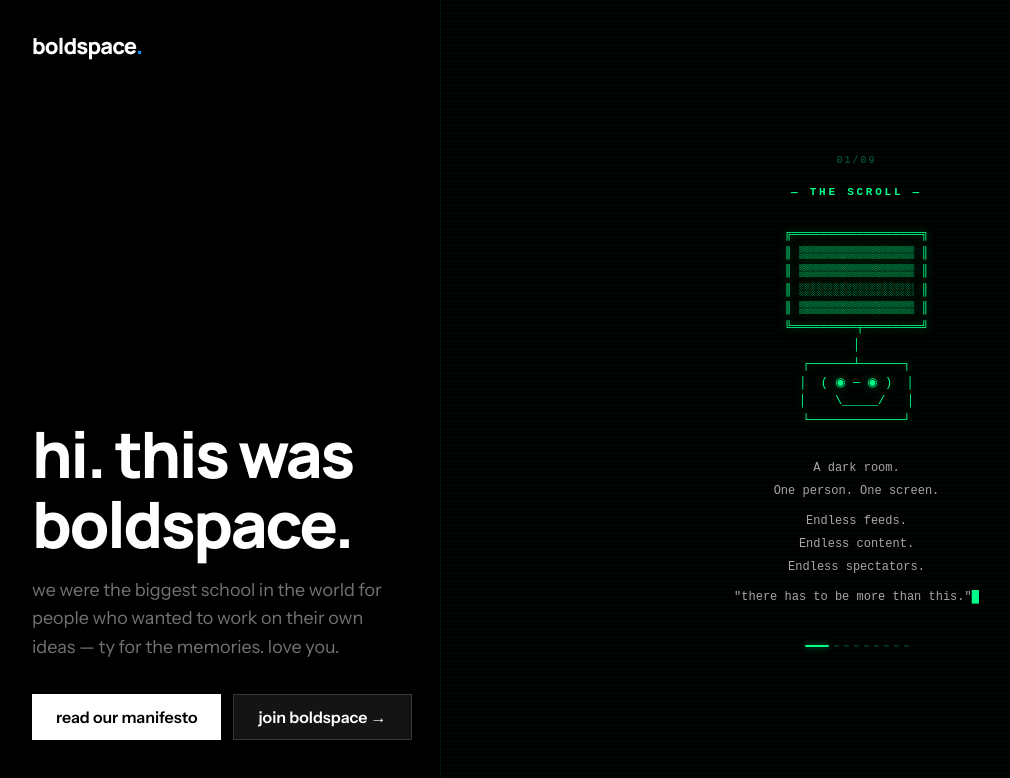
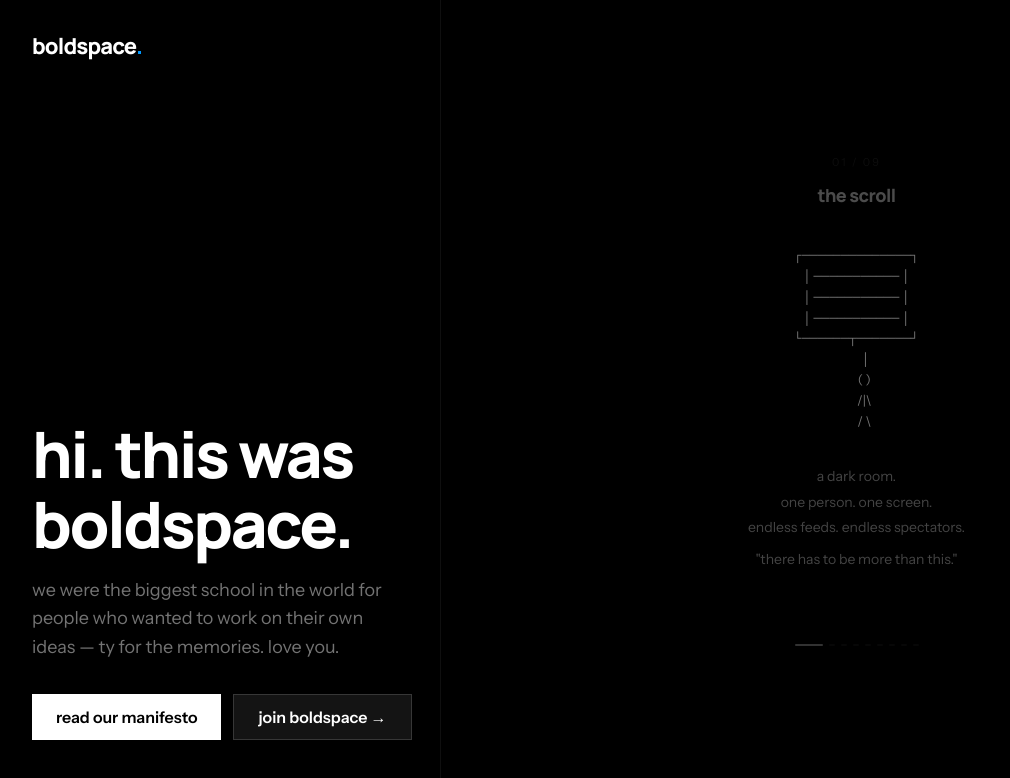
Before and after one commit to MRsanjuedit/buildspace, a Next.js app: page / in a window 1280 px wide. Shown: the top 778 px of the page, without its empty margins (8-1018 px from the left). Built offline with nearby package versions, Linux system fonts and the light colour scheme.

Commit message:
redesign: story panel matches site UI — white/black, Manrope, Instrument Sans, smooth fades

```diff
--- a/app/components/AsciiStory.tsx
+++ b/app/components/AsciiStory.tsx
@@ -3,441 +3,365 @@
 import { useEffect, useRef, useState } from 'react';
 
 interface Scene {
+  sceneNum: string;
   title: string;
-  art: string[];
+  character: string[];
   lines: string[];
 }
 
 const SCENES: Scene[] = [
   {
-    title: 'THE SCROLL',
-    art: [
-      '  ╔══════════════════╗  ',
-      '  ║ ▒▒▒▒▒▒▒▒▒▒▒▒▒▒▒▒ ║  ',
-      '  ║ ▒▒▒▒▒▒▒▒▒▒▒▒▒▒▒▒ ║  ',
-      '  ║ ░░░░░░░░░░░░░░░░ ║  ',
-      '  ║ ▒▒▒▒▒▒▒▒▒▒▒▒▒▒▒▒ ║  ',
-      '  ╚═════════╤════════╝  ',
-      '            │            ',
-      '     ┌──────┴──────┐     ',
-      '     │  ( ◉ ─ ◉ )  │     ',
-      '     │    \\_____/   │     ',
-      '     └─────────────┘     ',
+    sceneNum: '01',
+    title: 'the scroll',
+    character: [
+      '┌──────────────┐',
+      '│ ─────────── │',
+      '│ ─────────── │',
+      '│ ─────────── │',
+      '└──────┬───────┘',
+      '       │',
+      '      ( )',
+      '      /|\\',
+      '      / \\',
     ],
     lines: [
-      'A dark room.',
-      'One person. One screen.',
-      '',
-      'Endless feeds.',
-      'Endless content.',
-      'Endless spectators.',
+      'a dark room.',
+      'one person. one screen.',
+      'endless feeds. endless spectators.',
       '',
       '"there has to be more than this."',
     ],
   },
   {
-    title: 'THE IDEA',
-    art: [
-      '           ✦             ',
-      '        ✦     ✦          ',
-      '      ✦    ✺    ✦        ',
-      '        ✦     ✦          ',
-      '           ✦             ',
-      '                         ',
-      '  ┌─────────────────┐    ',
-      '  │                 │    ',
-      '  │    [ d e s k ]  │    ',
-      '  │                 │    ',
-      '  └─────────────────┘    ',
+    sceneNum: '02',
+    title: 'the idea',
+    character: [
+      '        ·',
+      '      · ✦ ·',
+      '    ·   ✺   ·',
+      '      · ✦ ·',
+      '        ·',
+      '',
+      '  ──────────────',
+      '      [ desk ]',
+      '  ──────────────',
     ],
     lines: [
-      'A tiny spark appears.',
+      'a tiny spark appears above the desk.',
       '',
-      'Not a startup.',
-      'Not a business plan.',
+      'not a startup.',
+      'not a business plan.',
       '',
-      'Just an idea.',
-      'Small. Fragile.',
-      'Impossible to ignore.',
+      'just an idea. small. fragile.',
+      'impossible to ignore.',
     ],
   },
   {
-    title: 'THE WALL',
-    art: [
-      '  ▓▓▓▓▓▓▓▓▓▓▓▓▓▓▓▓▓▓▓  ',
-      '  ▓                   ▓  ',
-      '  ▓  "you\'re too      ▓  ',
-      '  ▓    early."        ▓  ',
-      '  ▓                   ▓  ',
-      '  ▓  "someone already ▓  ',
-      '  ▓   built that."    ▓  ',
-      '  ▓                   ▓  ',
-      '  ▓  "wait until      ▓  ',
-      '  ▓   you\'re ready."  ▓  ',
-      '  ▓                   ▓  ',
-      '  ▓▓▓▓▓▓▓▓▓▓▓▓▓▓▓▓▓▓▓  ',
+    sceneNum: '03',
+    title: 'the wall',
+    character: [
+      '████████████████',
+      '█              █',
+      '█  "too early" █',
+      '█              █',
+      '█  "wait till  █',
+      '█  you\'re      █',
+      '█  ready."     █',
+      '█              █',
+      '████████████████',
     ],
     lines: [
-      'The world responds.',
+      'the world responds.',
       '',
-      'The spark flickers.',
-      'The person almost lets go.',
+      'the spark flickers.',
+      'the person almost lets go.',
       '',
-      'But the idea refuses',
-      'to disappear.',
+      'but the idea refuses to disappear.',
     ],
   },
   {
-    title: 'THE SEARCH',
-    art: [
-      '  [▪][▪][▪][▪][▪][ + ]  ',
-      '  ┌──────────────────┐   ',
-      '  │ > how to build_  │   ',
-      '  ├──────────────────┤   ',
-      '  │  Tutorial #47    │   ',
-      '  │  ████████░░░░░   │   ',
-      '  │  Tutorial #48    │   ',
-      '  │  ████████░░░░░   │   ',
-      '  │  Tutorial #49    │   ',
-      '  │  ████░░░░░░░░░   │   ',
-      '  └──────────────────┘   ',
+    sceneNum: '04',
+    title: 'the search',
+    character: [
+      '[ ─ ][ ─ ][ ─ ][ + ]',
+      '┌────────────────────┐',
+      '│ > how to build _  │',
+      '├────────────────────┤',
+      '│  tutorial #47      │',
+      '│  ████████░░░░      │',
+      '│  tutorial #48      │',
+      '│  ████░░░░░░░░      │',
+      '└────────────────────┘',
     ],
     lines: [
-      'Late nights.',
-      'Open tabs.',
-      'Half-finished projects.',
+      'late nights. open tabs.',
+      'half-finished projects.',
       '',
-      'The person searches for',
-      'others like them.',
+      'the person searches for others like them.',
+      'builders. creators. dreamers.',
       '',
-      'Nobody nearby understands.',
+      'nobody nearby understands.',
     ],
   },
   {
-    title: 'THE SIGNAL',
-    art: [
-      '                          ',
-      '  ╔════════════════════╗  ',
-      '  ║                    ║  ',
-      '  ║  WELCOME TO        ║  ',
-      '  ║  BOLDSPACE.        ║  ',
-      '  ║                    ║  ',
-      '  ║  BUILD IN PUBLIC.  ║  ',
-      '  ║  FIND YOUR PEOPLE. ║  ',
-      '  ║  START CREATING.   ║  ',
-      '  ║                    ║  ',
-      '  ╚════════════════════╝  ',
+    sceneNum: '05',
+    title: 'the signal',
+    character: [
+      '╔══════════════════╗',
+      '║                  ║',
+      '║  WELCOME TO      ║',
+      '║  BOLDSPACE.      ║',
+      '║                  ║',
+      '║  BUILD IN PUBLIC ║',
+      '║  FIND YOUR PEOPLE║',
+      '║  START CREATING  ║',
+      '║                  ║',
+      '╚══════════════════╝',
     ],
     lines: [
-      'A message appears',
-      'in the darkness.',
+      'a message appears in the darkness.',
       '',
-      'The person clicks.',
+      'the person clicks.',
       '',
-      'Lights begin turning on',
+      'lights begin turning on',
       'around the world.',
     ],
   },
   {
-    title: 'THE BUILDERS',
-    art: [
-      '  [■]──[■]──[■]──[■]   ',
-      '   |    |    |    |     ',
-      '  [■]──[■]──[■]──[■]   ',
-      '   |    |    |    |     ',
-      '  [■]──[■]──[■]──[■]   ',
-      '   |    |    |    |     ',
-      '  [■]──[■]──[■]──[■]   ',
+    sceneNum: '06',
+    title: 'the builders',
+    character: [
+      '  [■]──[■]──[■]',
+      '   |    |    |',
+      '  [■]──[■]──[■]',
+      '   |    |    |',
+      '  [■]──[■]──[■]',
     ],
     lines: [
-      'Developers writing code.',
-      'Designers sketching interfaces.',
-      'Creators editing videos.',
-      'Founders sharing ideas.',
+      'developers writing code.',
+      'designers sketching interfaces.',
+      'founders sharing ideas.',
       '',
-      'Strangers becoming teammates.',
+      'strangers becoming teammates.',
       '',
-      'No spectators. Only builders.',
+      'no spectators. only builders.',
     ],
   },
   {
-    title: 'THE FIRST BUILD',
-    art: [
-      '          /\\             ',
-      '         /  \\            ',
-      '        / !! \\           ',
-      '       /______\\          ',
-      '       |      |          ',
-      '   ~~~~|      |~~~~      ',
-      '       |      |          ',
-      '  ┌────┴──────┴────┐     ',
-      '  │   S H I P P E D│     ',
-      '  └────────────────┘     ',
+    sceneNum: '07',
+    title: 'the first build',
+    character: [
+      '       /\\',
+      '      /  \\',
+      '     / !! \\',
+      '    /______\\',
+      '    |      |',
+      '~~~~|      |~~~~',
+      '┌───────────────┐',
+      '│   SHIPPED.    │',
+      '└───────────────┘',
     ],
     lines: [
-      'An unfinished project ships.',
+      'an unfinished project ships.',
       '',
-      'It\'s imperfect.',
-      'People cheer anyway.',
+      "it's imperfect.",
+      'people cheer anyway.',
       '',
-      'Ideas become products.',
-      'Products become companies.',
-      'Conversations become movements.',
+      'ideas become products.',
+      'products become companies.',
     ],
   },
   {
-    title: 'THE OPEN WORLD',
-    art: [
-      '  * · * · [■] · * · *   ',
-      '  · [■] ·  |  · [■] ·   ',
-      '  *  |  [■]─[■]  |  *   ',
-      '  · [■] ·  |  · [■] ·   ',
-      '  * · * · [■] · * · *   ',
-      '                         ',
-      '  · · · · · · · · · · ·  ',
+    sceneNum: '08',
+    title: 'the open world',
+    character: [
+      '  ·  [■]  ·  [■]  ·',
+      '    ╲    ╲  ╱    ╱',
+      '  [■]──[■]──[■]──[■]',
+      '    ╱    ╱  ╲    ╲',
+      '  ·  [■]  ·  [■]  ·',
     ],
     lines: [
-      'Thousands of lights',
-      'across the globe.',
+      'thousands of lights across the globe.',
       '',
-      'Builders creating together',
-      'at 2 a.m.',
+      'builders creating together at 2am.',
+      'no permission. no gatekeepers.',
       '',
-      'THE INTERNET HAS ENOUGH',
-      'SPECTATORS.',
-      '',
-      'WE NEED MORE BUILDERS.',
+      'the internet has enough spectators.',
+      'we need more builders.',
     ],
   },
   {
-    title: 'THE INVITATION',
-    art: [
-      '  ┌───────────────────┐  ',
-      '  │                   │  ',
-      '  │  ┌─────────────┐  │  ',
-      '  │  │  ENTER THE  │  │  ',
-      '  │  │ OPEN WORLD  │  │  ',
-      '  │  └─────────────┘  │  ',
-      '  │                   │  ',
-      '  └──────── ──────────┘  ',
-      '                         ',
-      '           ▌             ',
+    sceneNum: '09',
+    title: 'the invitation',
+    character: [
+      '┌──────────────────┐',
+      '│                  │',
+      '│  ┌────────────┐  │',
+      '│  │ ENTER THE  │  │',
+      '│  │ OPEN WORLD │  │',
+      '│  └────────────┘  │',
+      '│                  │',
+      '└───────────── ────┘',
+      '',
+      '          ▌',
     ],
     lines: [
-      'The camera returns.',
+      'the camera returns to the first room.',
       '',
-      'The person isn\'t alone.',
-      'The door is open.',
+      "the person isn't alone.",
+      'the door is open.',
       '',
-      'A cursor blinks. Waiting.',
+      'a cursor blinks. waiting.',
       '',
-      'BUILD SOMETHING',
-      'UNFORGETTABLE.',
+      'build something unforgettable.',
     ],
   },
 ];
 
 export default function AsciiStory() {
   const [sceneIndex, setSceneIndex] = useState(0);
+  const [phase, setPhase] = useState<'in' | 'hold' | 'out'>('in');
   const [visibleLines, setVisibleLines] = useState(0);
-  const [artVisible, setArtVisible] = useState(false);
-  const [titleVisible, setTitleVisible] = useState(false);
-  const [fadeOut, setFadeOut] = useState(false);
-  const [cursorBlink, setCursorBlink] = useState(true);
-  const timersRef = useRef<NodeJS.Timeout[]>([]);
+  const timers = useRef<NodeJS.Timeout[]>([]);
+
+  const clear = () => { timers.current.forEach(clearTimeout); timers.current = []; };
+  const after = (fn: () => void, ms: number) => {
+    const t = setTimeout(fn, ms);
+    timers.current.push(t);
+  };
 
   const scene = SCENES[sceneIndex];
 
-  const clearAll = () => {
-    timersRef.current.forEach(clearTimeout);
-    timersRef.current = [];
-  };
-
-  const addTimer = (fn: () => void, delay: number) => {
-    const t = setTimeout(fn, delay);
-    timersRef.current.push(t);
-  };
-
   useEffect(() => {
-    clearAll();
-    setFadeOut(false);
-    setArtVisible(false);
-    setTitleVisible(false);
+    clear();
+    setPhase('in');
     setVisibleLines(0);
 
-    // 1. Show title
-    addTimer(() => setTitleVisible(true), 200);
-
-    // 2. Show ASCII art
-    addTimer(() => setArtVisible(true), 500);
-
-    // 3. Type story lines
+    // reveal lines one-by-one
     scene.lines.forEach((_, i) => {
-      addTimer(() => setVisibleLines(i + 1), 900 + i * 500);
+      after(() => setVisibleLines(i + 1), 600 + i * 450);
     });
 
-    // 4. Advance after reading time
-    const totalDuration = 900 + scene.lines.length * 500 + 2800;
-    addTimer(() => {
-      setFadeOut(true);
-      addTimer(() => {
-        setSceneIndex((prev) => (prev + 1) % SCENES.length);
-      }, 700);
-    }, totalDuration);
+    // hold → out
+    const holdAt = 600 + scene.lines.length * 450 + 2400;
+    after(() => setPhase('out'), holdAt);
+    after(() => {
+      setSceneIndex(p => (p + 1) % SCENES.length);
+    }, holdAt + 700);
 
-    return clearAll;
-  }, [sceneIndex]); // eslint-disable-line react-hooks/exhaustive-deps
+    return clear;
+  }, [sceneIndex]); // eslint-disable-line
 
-  // Cursor blink
-  useEffect(() => {
-    const interval = setInterval(() => setCursorBlink((b) => !b), 530);
-    return () => clearInterval(interval);
-  }, []);
+  const isIn = phase === 'in' || phase === 'hold';
 
   return (
-    <div
-      style={{
+    <div style={{
       width: '100%',
       height: '100%',
-        backgroundColor: '#000',
       display: 'flex',
       flexDirection: 'column',
       alignItems: 'center',
       justifyContent: 'center',
-        padding: '32px 28px',
-        opacity: fadeOut ? 0 : 1,
-        transition: 'opacity 0.7s ease',
+      padding: '40px 36px',
+      backgroundColor: '#000',
       overflow: 'hidden',
-        position: 'relative',
-      }}
-    >
+    }}>
       <style>{`
-        @keyframes fadeInUp {
-          from { opacity: 0; transform: translateY(6px); }
+        @keyframes storyFadeUp {
+          from { opacity: 0; transform: translateY(8px); }
           to   { opacity: 1; transform: translateY(0); }
         }
-        @keyframes scanline {
-          0%   { transform: translateY(-100%); }
-          100% { transform: translateY(100vh); }
-        }
-        .ascii-line-in {
-          animation: fadeInUp 0.35s ease forwards;
-        }
+        .story-line { animation: storyFadeUp 0.4s ease forwards; }
       `}</style>
 
-      {/* CRT scanline effect */}
-      <div
-        style={{
-          position: 'absolute',
-          inset: 0,
-          background:
-            'repeating-linear-gradient(0deg, transparent, transparent 2px, rgba(0,255,136,0.015) 2px, rgba(0,255,136,0.015) 4px)',
-          pointerEvents: 'none',
-          zIndex: 1,
-        }}
-      />
-
-      {/* Scene counter */}
-      <div
-        style={{
-          fontFamily: "'IBM Plex Mono', 'Courier New', monospace",
-          fontSize: '10px',
-          color: 'rgba(0, 255, 136, 0.4)',
-          letterSpacing: '0.2em',
-          marginBottom: '16px',
-          opacity: titleVisible ? 1 : 0,
-          transition: 'opacity 0.4s ease',
-          zIndex: 2,
-        }}
-      >
-        {String(sceneIndex + 1).padStart(2, '0')}/{String(SCENES.length).padStart(2, '0')}
+      {/* Scene label */}
+      <div style={{
+        fontFamily: "'Instrument Sans', sans-serif",
+        fontWeight: 400,
+        fontSize: '11px',
+        letterSpacing: '0.18em',
+        color: 'rgba(255,255,255,0.25)',
+        textTransform: 'uppercase',
+        marginBottom: '12px',
+        opacity: isIn ? 1 : 0,
+        transition: 'opacity 0.6s ease',
+      }}>
+        {scene.sceneNum} / {String(SCENES.length).padStart(2, '0')}
       </div>
 
       {/* Scene title */}
-      <div
-        style={{
-          fontFamily: "'IBM Plex Mono', 'Courier New', monospace",
-          fontSize: '11px',
-          fontWeight: 600,
-          color: '#00ff88',
-          letterSpacing: '0.25em',
-          marginBottom: '24px',
-          opacity: titleVisible ? 1 : 0,
-          transition: 'opacity 0.5s ease 0.1s',
-          zIndex: 2,
-        }}
-      >
-        — {scene.title} —
+      <div style={{
+        fontFamily: 'Manrope, sans-serif',
+        fontWeight: 800,
+        fontSize: '18px',
+        letterSpacing: '-0.03em',
+        color: '#fff',
+        textTransform: 'lowercase',
+        marginBottom: '32px',
+        opacity: isIn ? 1 : 0,
+        transition: 'opacity 0.6s ease 0.05s',
+      }}>
+        {scene.title}
       </div>
 
-      {/* ASCII art */}
-      <pre
-        style={{
-          fontFamily: "'IBM Plex Mono', 'Courier New', monospace",
-          fontSize: '12px',
-          lineHeight: 1.55,
-          color: '#00ff88',
-          opacity: artVisible ? 1 : 0,
-          transition: 'opacity 0.6s ease',
-          marginBottom: '28px',
+      {/* Character art */}
+      <pre style={{
+        fontFamily: "'Instrument Sans', 'Courier New', monospace",
+        fontSize: '13px',
+        lineHeight: 1.6,
+        color: 'rgba(255,255,255,0.9)',
+        margin: '0 0 36px 0',
         textAlign: 'center',
         userSelect: 'none',
-          textShadow: '0 0 8px rgba(0,255,136,0.5)',
-          zIndex: 2,
-          margin: '0 0 28px 0',
-        }}
-      >
-        {scene.art.join('\n')}
+        opacity: isIn ? 1 : 0,
+        transform: isIn ? 'translateY(0)' : 'translateY(6px)',
+        transition: 'opacity 0.7s ease 0.1s, transform 0.7s ease 0.1s',
+        whiteSpace: 'pre',
+      }}>
+        {scene.character.join('\n')}
       </pre>
 
-      {/* Story lines */}
-      <div
-        style={{
-          fontFamily: "'IBM Plex Mono', 'Courier New', monospace",
-          fontSize: '12px',
-          lineHeight: 1.9,
-          color: 'rgba(255,255,255,0.65)',
+      {/* Story text */}
+      <div style={{
+        fontFamily: "'Instrument Sans', sans-serif",
+        fontWeight: 400,
+        fontSize: '14px',
+        lineHeight: 1.8,
+        color: 'rgba(255,255,255,0.45)',
         textAlign: 'center',
-          maxWidth: '300px',
-          minHeight: '120px',
-          zIndex: 2,
-        }}
-      >
+        maxWidth: '280px',
+        minHeight: '140px',
+        opacity: isIn ? 1 : 0,
+        transition: 'opacity 0.6s ease 0.15s',
+      }}>
         {scene.lines.slice(0, visibleLines).map((line, i) =>
           line === '' ? (
-            <div key={i} style={{ height: '0.6em' }} />
+            <div key={i} style={{ height: '0.5em' }} />
           ) : (
-            <div key={i} className="ascii-line-in">
+            <div key={i} className="story-line" style={{ color: i === 0 && visibleLines === 1 ? '#fff' : undefined }}>
               {line}
-              {i === visibleLines - 1 && (
-                <span style={{ opacity: cursorBlink ? 1 : 0, color: '#00ff88' }}>█</span>
-              )}
             </div>
           )
         )}
       </div>
 
-      {/* Progress bar */}
-      <div
-        style={{
+      {/* Progress — thin white lines like the button border style */}
+      <div style={{
         display: 'flex',
-          gap: '5px',
-          marginTop: '36px',
-          zIndex: 2,
-        }}
-      >
+        gap: '6px',
+        marginTop: '40px',
+        opacity: isIn ? 1 : 0,
+        transition: 'opacity 0.6s ease',
+      }}>
         {SCENES.map((_, i) => (
-          <div
-            key={i}
-            style={{
-              width: i === sceneIndex ? '24px' : '5px',
+          <div key={i} style={{
+            width: i === sceneIndex ? '28px' : '6px',
             height: '2px',
-              backgroundColor: i === sceneIndex ? '#00ff88' : 'rgba(0, 255, 136, 0.2)',
-              transition: 'all 0.4s ease',
+            backgroundColor: i === sceneIndex ? '#fff' : 'rgba(255,255,255,0.15)',
+            transition: 'all 0.5s ease',
             borderRadius: '1px',
-              boxShadow: i === sceneIndex ? '0 0 6px rgba(0,255,136,0.6)' : 'none',
-            }}
-          />
+          }} />
         ))}
       </div>
     </div>
--- a/app/page.tsx
+++ b/app/page.tsx
@@ -202,7 +202,7 @@ export default function Home() {
           flex: 1,
           height: '100%',
           backgroundColor: '#000',
-          borderLeft: '1px solid rgba(0, 255, 136, 0.08)',
+          borderLeft: '1px solid rgba(255, 255, 255, 0.06)',
         }}
       >
         <AsciiStory />
```
Lines whose indentation alone changed are shown as unchanged.
